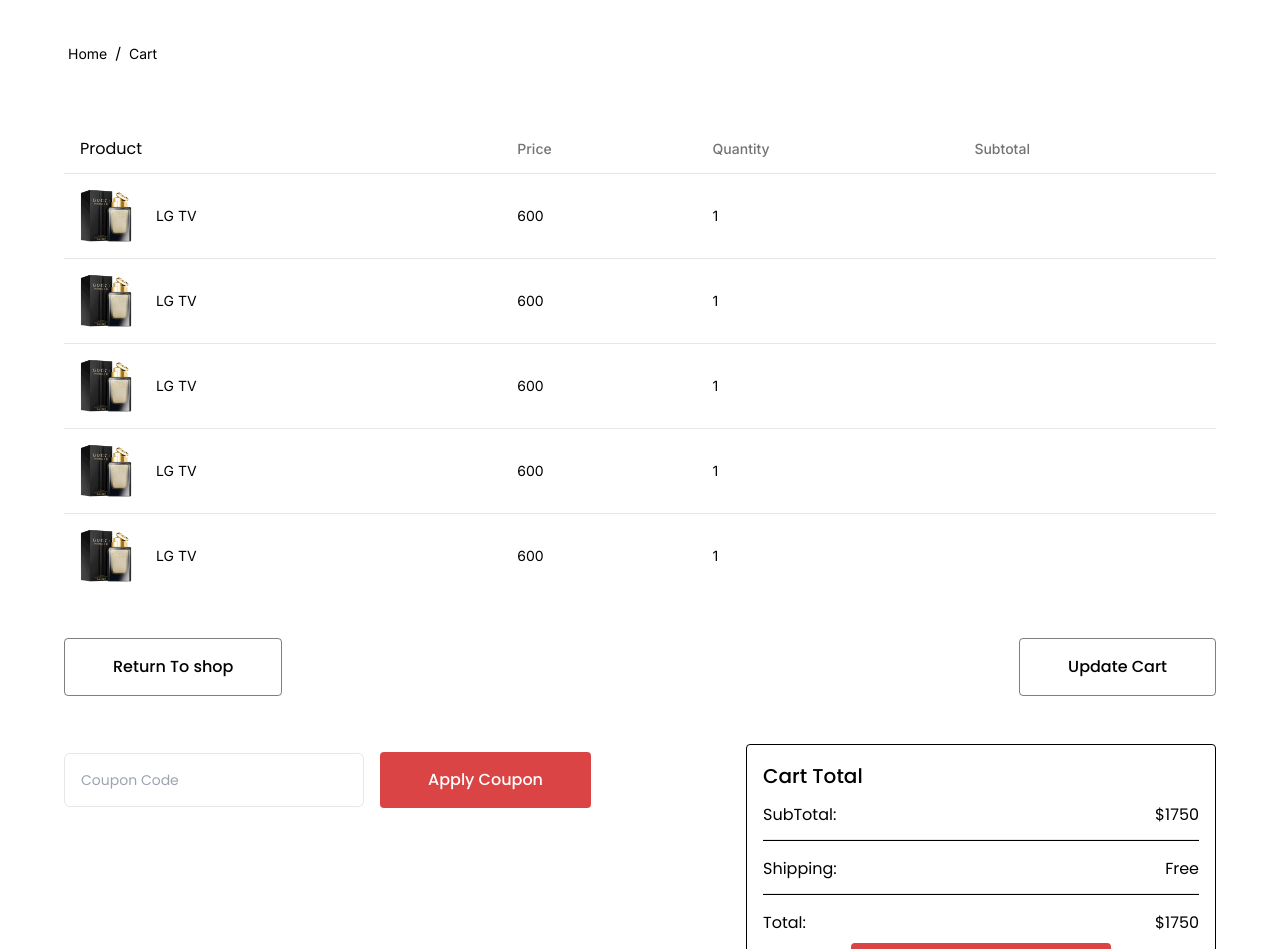
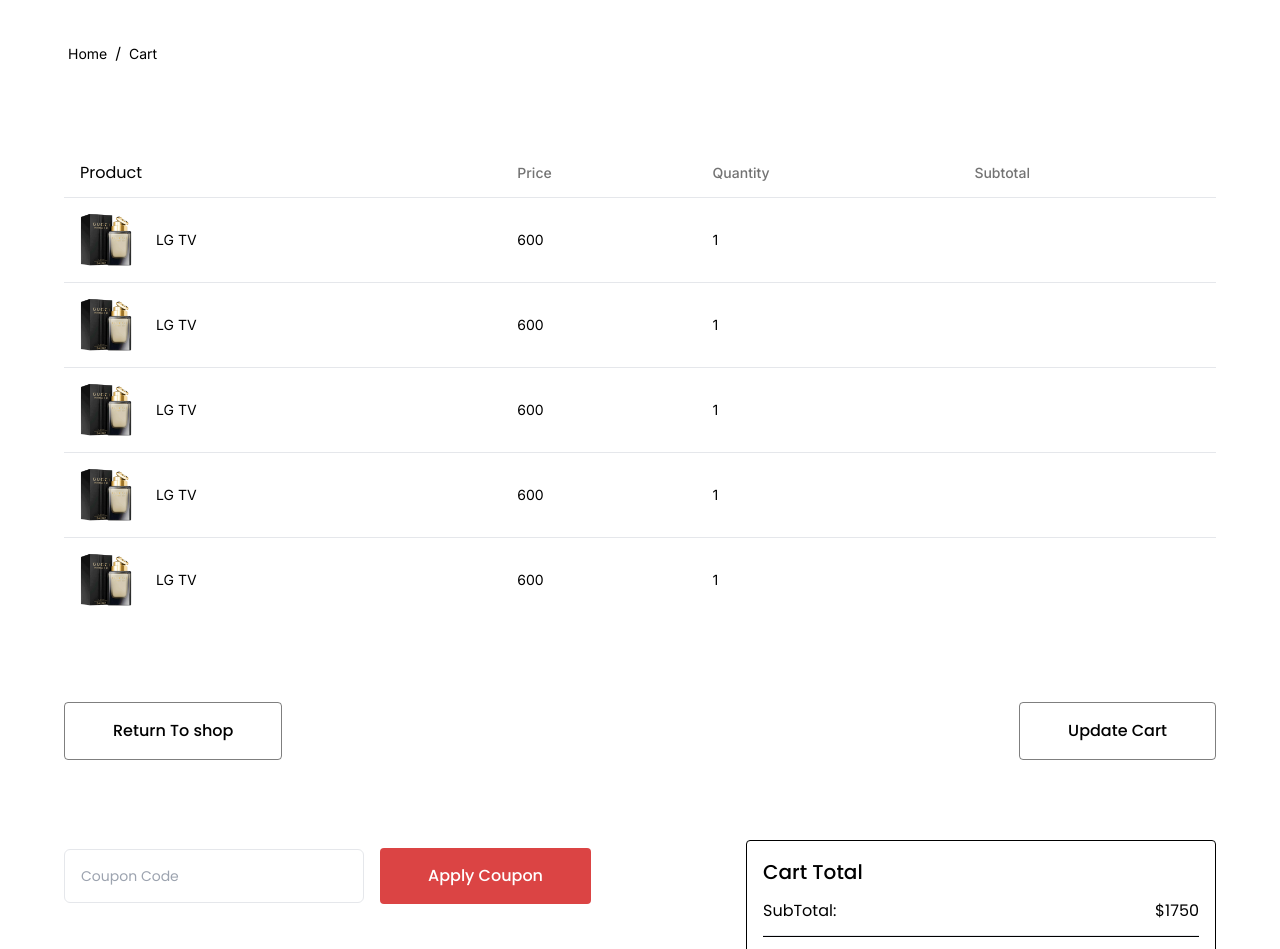
Before and after one commit to codegiyu/e-commerce-mini, a React (Vite) app: page /cart in a window 1280 px wide. Shown: the part 103-1052 px from the top of the page. Built offline with nearby package versions, Linux system fonts and the light colour scheme.

Commit message:
cart table in progress

```diff
--- a/src/components/cartTable/cartTable.tsx
+++ b/src/components/cartTable/cartTable.tsx
@@ -46,20 +46,20 @@
     },
   ];
   return (
-    <div className="mx-auto md:w-[90%] max-w-[1170px] mt-5 mb-20">
+    <div className="mx-auto md:w-[90%] max-w-[1170px] mt-5 mb-20 flex flex-col gap-20">
       <div className="flex items-center gap-2 md:w-[104px] p-1 ">
         <Link to="/"><span className="text-[14px] cursor-pointer">Home</span></Link>
         <span>/</span>
         <span className="text-[14px]">Cart</span>
       </div>
-      <div className=" md:mt-14">
+      <div className="">
         <DataTable columns={cartColumns} data={cart} />
       </div>
-      <div className=" flex items-center justify-between mt-10">
+      <div className=" flex items-center justify-between">
         <OutlineBtn text="Return To shop" />
         <OutlineBtn text="Update Cart" />
       </div>
-      <div className="mt-12 mb-12 flex items-start justify-between" >
+      <div className="mb-12 flex items-start justify-between" >
         <form className="md:w-[527px] p-2 flex  items-center justify-center gap-4">
           <input className="w-[300px] p-[16px] rounded-md border font-poppins outline-none font-normal text-sm"
             placeholder="Coupon Code">
```
